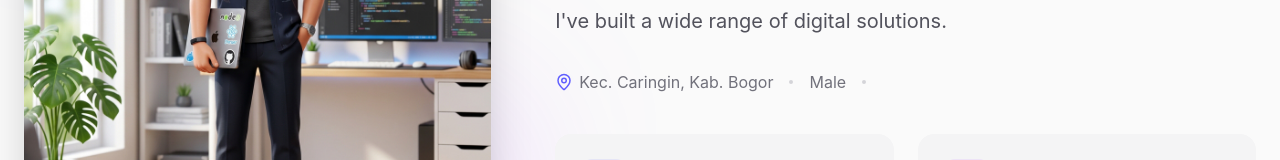
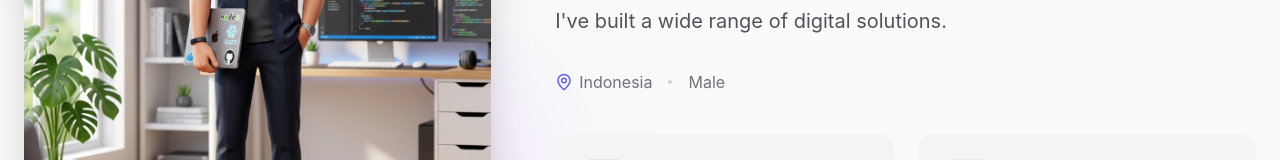
Before and after one commit to muhamadanjar/muhamadanjar.github.io, a React (Vite) app: page /#/about in a window 1280 px wide. Shown: the part 432-592 px from the top of the page. Built offline with nearby package versions, Linux system fonts and the light colour scheme.

Commit message:
feat: comment gsap to navbar

```diff
--- a/src/components/Navbar.tsx
+++ b/src/components/Navbar.tsx
@@ -2,8 +2,8 @@ import { useState, useEffect } from 'react';
 import { NavLink, useLocation } from 'react-router';
 import { Menu, X } from 'lucide-react';
 import { cn } from '../lib/utils';
-import { useGSAP } from '@gsap/react';
-import gsap from 'gsap';
+// import { useGSAP } from '@gsap/react';
+// import gsap from 'gsap';
 import { personal } from '../data';
 
 const navLinks = [
--- a/src/pages/About.tsx
+++ b/src/pages/About.tsx
@@ -63,11 +63,11 @@ export default function About() {
             <div className="flex items-center gap-4 text-zinc-500 mb-10">
               <div className="flex items-center gap-1.5">
                 <MapPin size={18} className="text-indigo-500" />
-                <span>{personal.address.district}, {personal.address.regency}</span>
+                <span>{personal.address.country}</span>
               </div>
               <div className="w-1 h-1 rounded-full bg-zinc-300 dark:bg-zinc-700" />
               <span>{personal.gender}</span>
-              <div className="w-1 h-1 rounded-full bg-zinc-300 dark:bg-zinc-700" />
+              {/* <div className="w-1 h-1 rounded-full bg-zinc-300 dark:bg-zinc-700" /> */}
               {/* <span>{personal.religion}</span> */}
             </div>
 
```
